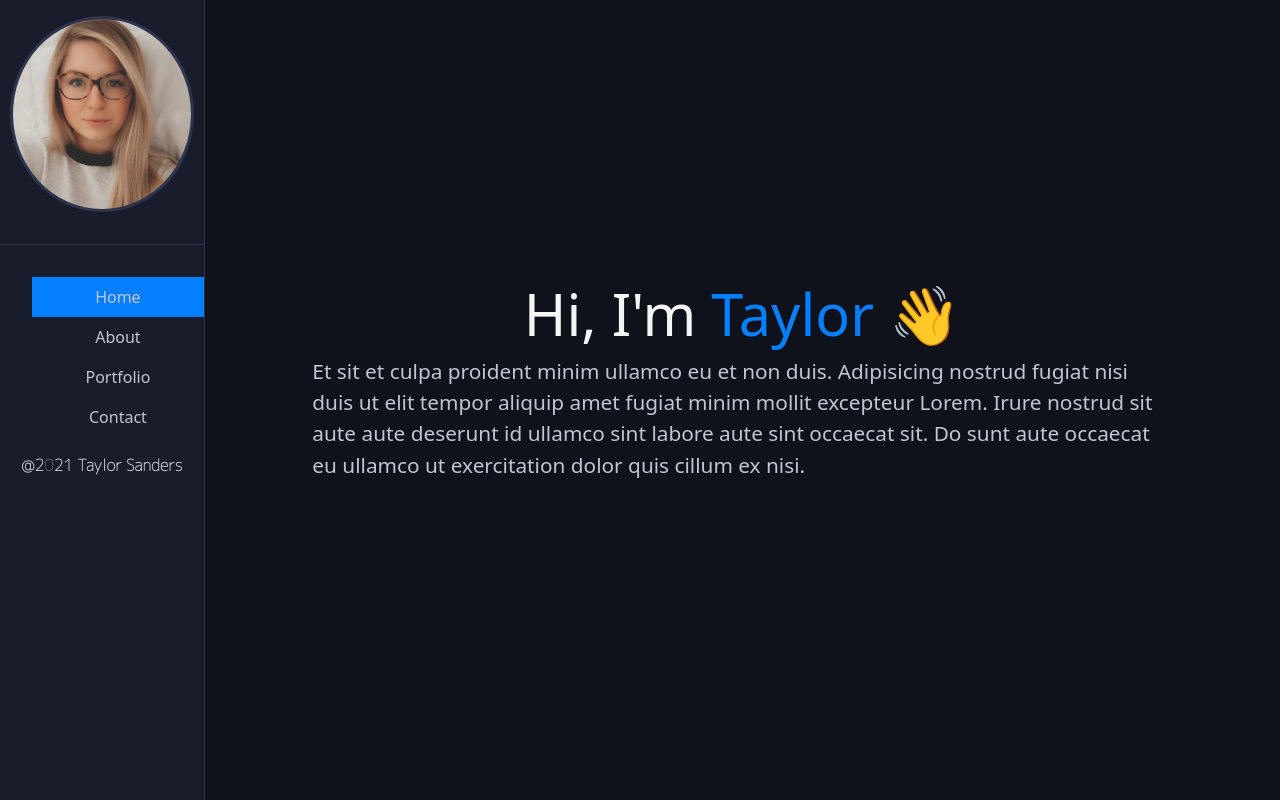
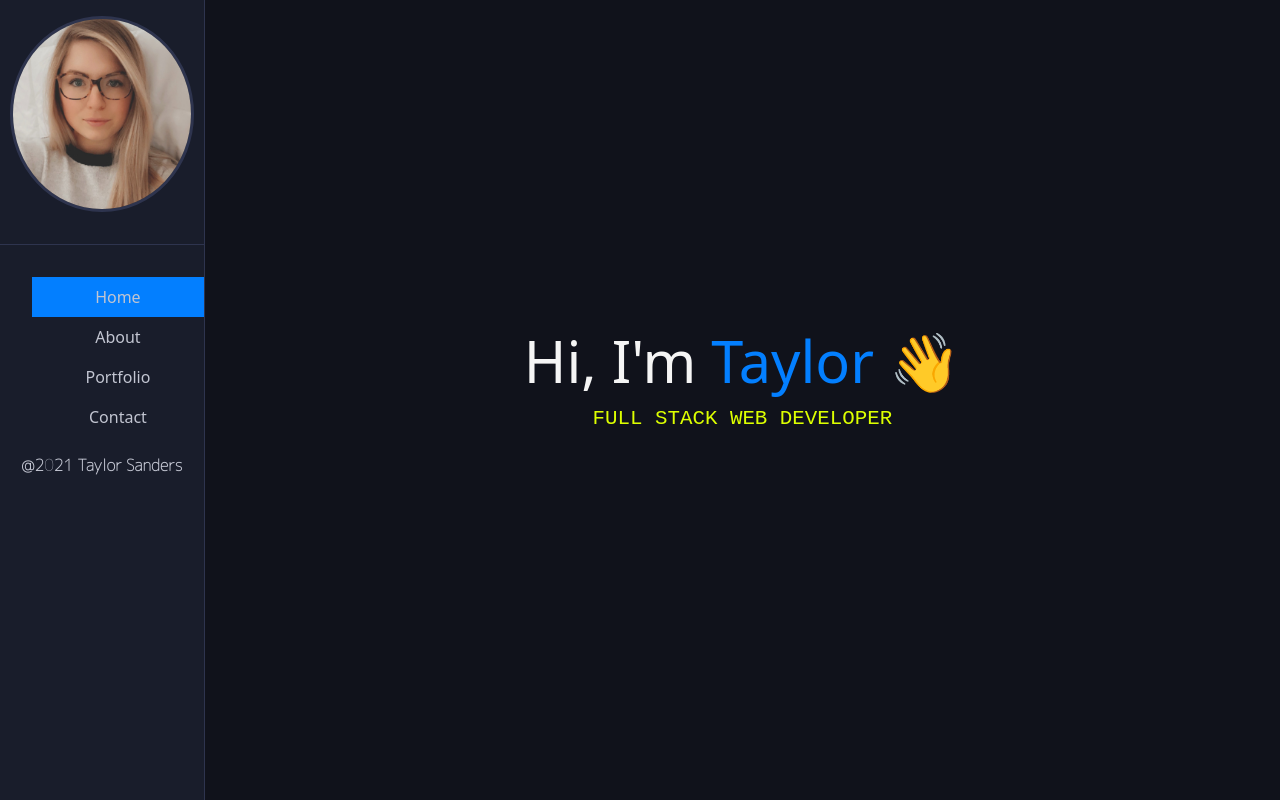
Before and after one commit to justpeachy8688/react-with-me, a React (Create React App) app: page /#/ in a window 1280 px wide. Built offline with nearby package versions, Linux system fonts and the light colour scheme; some icons are missing.

Commit message:
center home text

```diff
--- a/src/pages/Home.js
+++ b/src/pages/Home.js
@@ -10,8 +10,8 @@ function Home() {
                     Hi, I'm
                     <span> Taylor &#x1F44B;</span>
                 </h1>
-                <p>
-                    Et sit et culpa proident minim ullamco eu et non duis. Adipisicing nostrud fugiat nisi duis ut elit tempor aliquip amet fugiat minim mollit excepteur Lorem. Irure nostrud sit aute aute deserunt id ullamco sint labore aute sint occaecat sit. Do sunt aute occaecat eu ullamco ut exercitation dolor quis cillum ex nisi.
+                <p className="developer">
+                    FULL STACK WEB DEVELOPER
                 </p>
                 <div className="icons">
                     < FontAwesomeIcon icon={faFacebook} />
--- a/src/styles/App.css
+++ b/src/styles/App.css
@@ -29,3 +29,9 @@ body {
 span {
   color: #037FFF;
 }
+
+.developer {
+  color: rgb(221, 255, 0);
+  font-family: 'Courier New', Courier, monospace;
+  text-align: center;
+}
```
